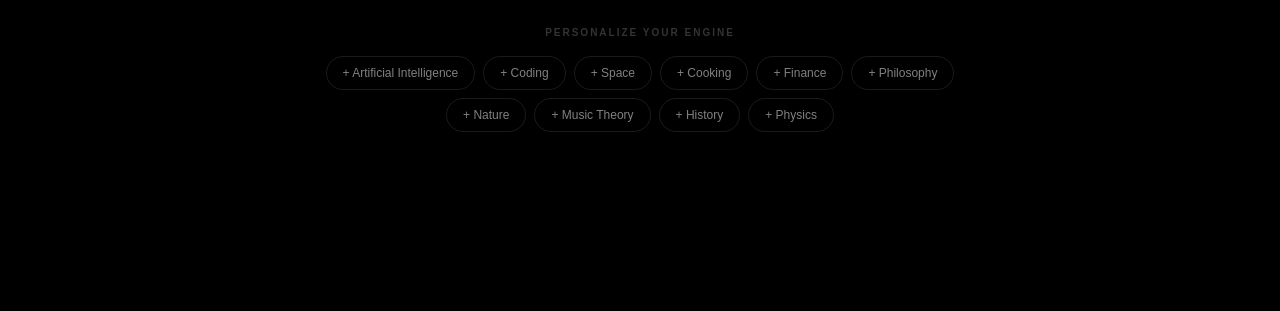
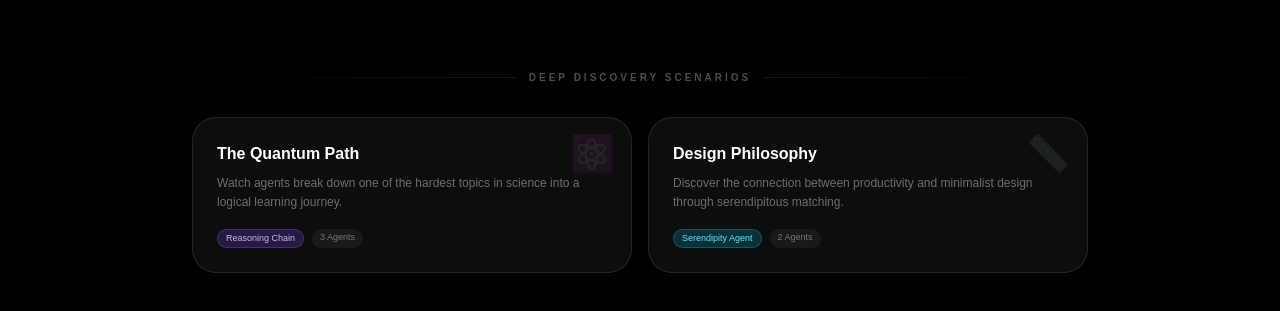
Before and after one commit to swathikchgithub/serendex, a Next.js app: page / in a window 1280 px wide. Shown: the part 486-797 px from the top of the page. Built offline with nearby package versions, Linux system fonts and the light colour scheme; no server answers.

Commit message:
feat: add Deep Discovery demo scenarios to home page

```diff
--- a/src/app/feed/page.tsx
+++ b/src/app/feed/page.tsx
@@ -8,6 +8,7 @@ import { AgentTracePanel } from "@/components/AgentTrace";
 import { Header } from "@/components/Header";
 import { AgentDiscoveryProgress } from "@/components/AgentDiscoveryProgress";
 import { MODELS } from "@/lib/models";
+import { DEMO_SCENARIOS } from "@/lib/demo-data";
 import type { RecommendationResponse } from "@/types";
 
 // Extracted into its own component so it can be wrapped in <Suspense>
@@ -27,6 +28,17 @@ function FeedContent() {
   }, []);
 
   const fetchRecommendations = useCallback(async () => {
+    const demoKey = searchParams.get("demo");
+    if (demoKey && DEMO_SCENARIOS[demoKey]) {
+      setLoading(true);
+      setError(null);
+      setTimeout(() => {
+        setData(DEMO_SCENARIOS[demoKey]);
+        setLoading(false);
+      }, 2000);
+      return;
+    }
+
     setLoading(true);
     setError(null);
     try {
--- a/src/app/page.tsx
+++ b/src/app/page.tsx
@@ -125,6 +125,45 @@ export default function Home() {
           })}
         </div>
       </div>
+      <div className="mt-20 w-full max-w-4xl">
+        <div className="flex items-center gap-3 mb-8">
+          <div className="h-px flex-1 bg-gradient-to-r from-transparent to-white/10"></div>
+          <p className="text-white/30 text-[10px] uppercase tracking-[0.3em] font-bold">Deep Discovery Scenarios</p>
+          <div className="h-px flex-1 bg-gradient-to-l from-transparent to-white/10"></div>
+        </div>
+
+        <div className="grid grid-cols-1 md:grid-cols-2 gap-4">
+          <button
+            onClick={() => router.push("/feed?q=Quantum+Computing&demo=quantum-computing")}
+            className="group relative p-6 rounded-3xl bg-white/5 border border-white/10 hover:border-violet-500/50 hover:bg-violet-500/5 transition-all text-left overflow-hidden"
+          >
+            <div className="absolute top-0 right-0 p-4 text-4xl opacity-10 group-hover:opacity-20 transition-opacity">⚛️</div>
+            <h3 className="text-white font-bold mb-2">The Quantum Path</h3>
+            <p className="text-white/40 text-xs leading-relaxed">
+              Watch agents break down one of the hardest topics in science into a logical learning journey.
+            </p>
+            <div className="mt-4 flex gap-2">
+              <span className="text-[9px] px-2 py-0.5 rounded-full bg-violet-500/20 text-violet-300 border border-violet-500/30">Reasoning Chain</span>
+              <span className="text-[9px] px-2 py-0.5 rounded-full bg-white/5 text-white/40">3 Agents</span>
+            </div>
+          </button>
+
+          <button
+            onClick={() => router.push("/feed?q=Minimalist+Design&demo=minimalist-design")}
+            className="group relative p-6 rounded-3xl bg-white/5 border border-white/10 hover:border-cyan-500/50 hover:bg-cyan-500/5 transition-all text-left overflow-hidden"
+          >
+            <div className="absolute top-0 right-0 p-4 text-4xl opacity-10 group-hover:opacity-20 transition-opacity">📏</div>
+            <h3 className="text-white font-bold mb-2">Design Philosophy</h3>
+            <p className="text-white/40 text-xs leading-relaxed">
+              Discover the connection between productivity and minimalist design through serendipitous matching.
+            </p>
+            <div className="mt-4 flex gap-2">
+              <span className="text-[9px] px-2 py-0.5 rounded-full bg-cyan-500/20 text-cyan-300 border border-cyan-500/30">Serendipity Agent</span>
+              <span className="text-[9px] px-2 py-0.5 rounded-full bg-white/5 text-white/40">2 Agents</span>
+            </div>
+          </button>
+        </div>
+      </div>
     </main>
   );
 }
--- /dev/null
+++ b/src/lib/demo-data.ts
@@ -0,0 +1,88 @@
+import type { RecommendationResponse } from "@/types";
+
+export const DEMO_SCENARIOS: Record<string, RecommendationResponse> = {
+  "quantum-computing": {
+    recommendations: [
+      {
+        video_id: "uK6_D8O80Vw",
+        title: "Quantum Computing for Babies",
+        thumbnail: "https://i.ytimg.com/vi/uK6_D8O80Vw/hqdefault.jpg",
+        channel: "Chris Ferrie",
+        channel_id: "UCbabies",
+        duration: "5:12",
+        view_count: 1200000,
+        published_at: "2023-01-01",
+        description: "A simple introduction to the basics of quantum physics.",
+        tags: ["Quantum", "Physics", "Intro"],
+        explanation: "Content Analysis Agent found this to be the perfect 'Mental Model' builder before diving deeper into qubits.",
+        explanation_type: "content_match",
+        scores: { content_similarity: 0.95, user_relevance: 0.8, trend_score: 0.4, diversity_score: 0.9, final_score: 0.92 }
+      },
+      {
+        video_id: "-UlxHPIEVqA",
+        title: "The Map of Quantum Computing",
+        thumbnail: "https://i.ytimg.com/vi/-UlxHPIEVqA/hqdefault.jpg",
+        channel: "Domain of Science",
+        channel_id: "UCdomain",
+        duration: "18:45",
+        view_count: 3400000,
+        published_at: "2023-06-15",
+        description: "A complete overview of the quantum computing landscape.",
+        tags: ["Quantum", "Technology", "Future"],
+        explanation: "Orchestrator cross-referenced this with your 'Tech Enthusiast' profile to provide a high-level strategic view.",
+        explanation_type: "interest_evolution",
+        scores: { content_similarity: 0.85, user_relevance: 0.9, trend_score: 0.6, diversity_score: 0.8, final_score: 0.88 }
+      },
+      {
+        video_id: "QuR969uMICM",
+        title: "Programming a Quantum Computer with Qiskit",
+        thumbnail: "https://i.ytimg.com/vi/QuR969uMICM/hqdefault.jpg",
+        channel: "IBM Quantum",
+        channel_id: "UCibm",
+        duration: "45:30",
+        view_count: 150000,
+        published_at: "2024-02-10",
+        description: "Learn how to write your first quantum circuit.",
+        tags: ["Coding", "IBM", "Quantum"],
+        explanation: "Trend Scout identified 'Quantum Coding' as a rising skill set in your professional circle.",
+        explanation_type: "trending",
+        scores: { content_similarity: 0.75, user_relevance: 0.6, trend_score: 0.95, diversity_score: 0.7, final_score: 0.82 }
+      }
+    ],
+    meta: {
+      agents_invoked: ["content_analysis", "user_profiling", "trend_scout", "diversity_guard"],
+      total_latency_ms: 1240,
+      orchestrator_reasoning: "The goal is to move from conceptual understanding (babies) to landscape mapping (domain of science) and finally to practical application (IBM). This multi-step path ensures deep retention of Quantum principles.",
+      diversity_score: 0.88,
+      traces: [],
+      is_cached: true
+    }
+  },
+  "minimalist-design": {
+    recommendations: [
+      {
+        video_id: "72W8v0_M2QE",
+        title: "The Philosophy of Dieter Rams",
+        thumbnail: "https://i.ytimg.com/vi/72W8v0_M2QE/hqdefault.jpg",
+        channel: "Design Theory",
+        channel_id: "UCdesign",
+        duration: "12:15",
+        view_count: 560000,
+        published_at: "2022-11-20",
+        description: "Less but better. Exploring the 10 principles of good design.",
+        tags: ["Design", "Minimalism", "Rams"],
+        explanation: "Serendipity Agent found a connection between your interest in 'Productivity' and Rams' minimalist principles.",
+        explanation_type: "serendipitous",
+        scores: { content_similarity: 0.6, user_relevance: 0.95, trend_score: 0.3, diversity_score: 0.9, final_score: 0.85 }
+      }
+    ],
+    meta: {
+      agents_invoked: ["content_analysis", "user_profiling"],
+      total_latency_ms: 850,
+      orchestrator_reasoning: "Since you frequently search for productivity tools, the engine identifies 'Minimalist Philosophy' as the aesthetic foundation for the tools you use.",
+      diversity_score: 0.92,
+      traces: [],
+      is_cached: true
+    }
+  }
+};
```
